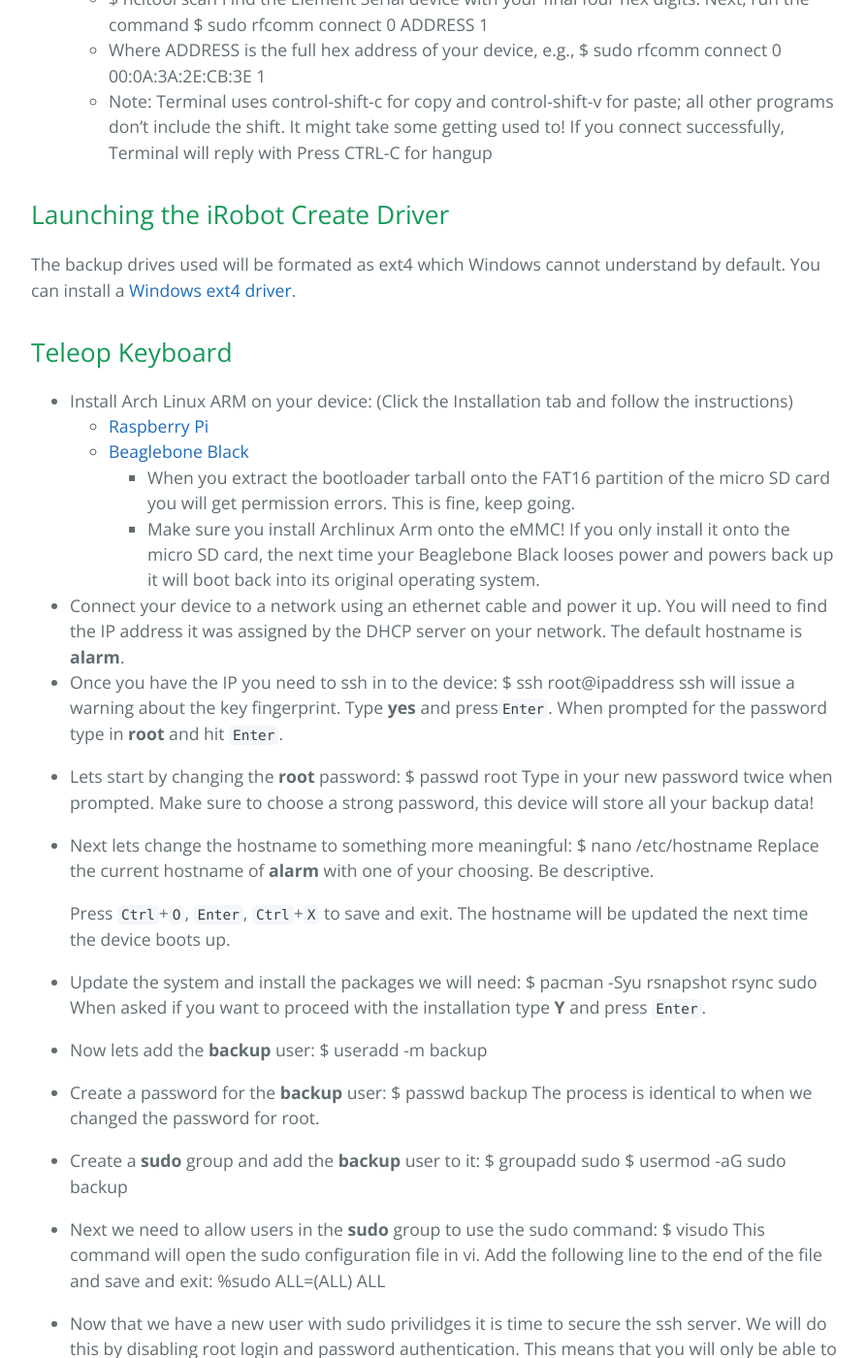
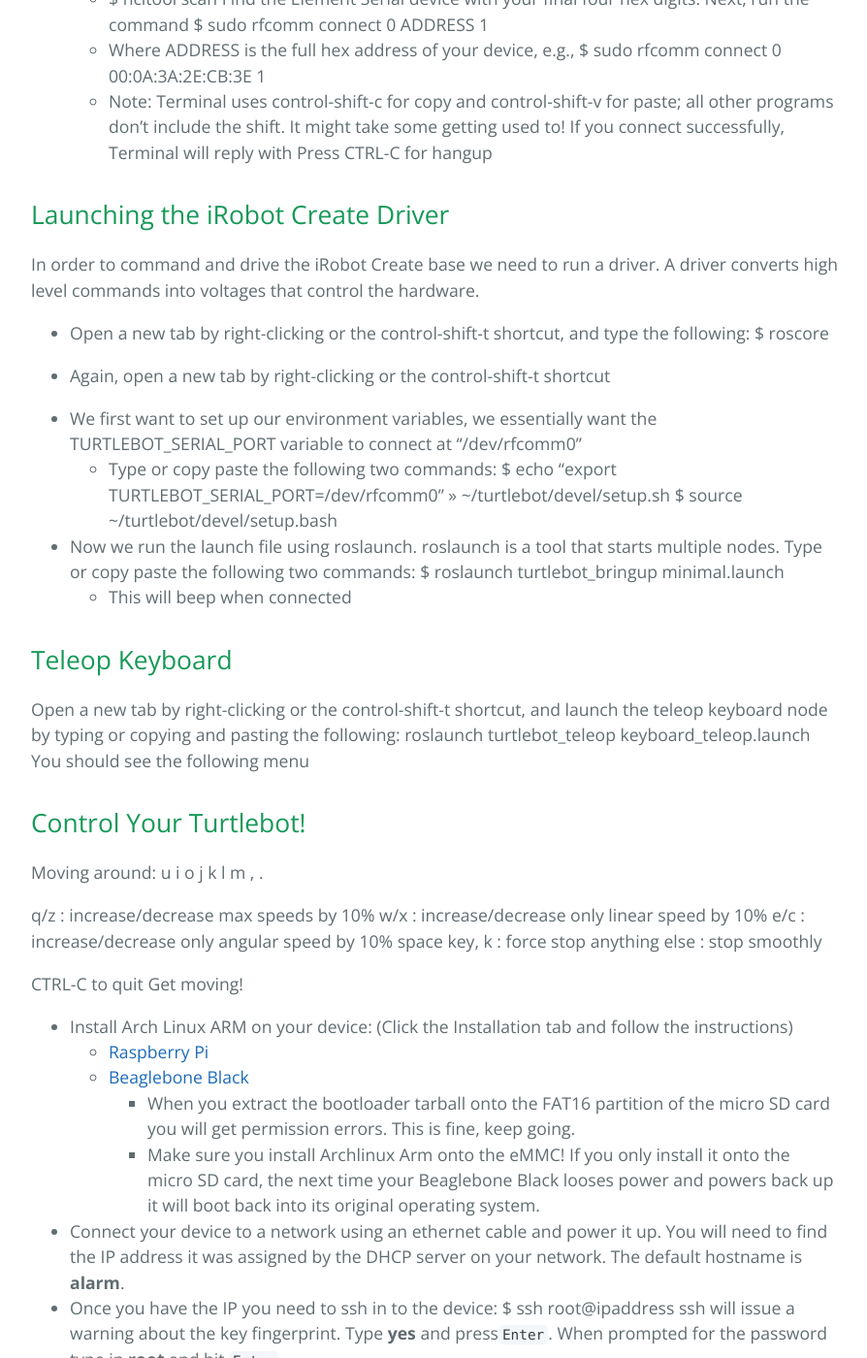
Before and after one commit to gcc-robotics/robot-motion-planning-labs, a Jekyll site: the page built from _posts/2014-07-01-lab1-why-marek-is-awesome.md, in a window 1280 px wide and 1400 px high, scrolled down 2131 px. Shown: the whole window at 97% size, without its empty margins (192-1086 px from the left). Built offline with Jekyll 4.4.1, drawn with Linux system fonts in a browser that asks for light colours; the repository's description, which GitHub fills in, is left out.

Commit message:
Lab 1 edit

```diff
--- a/_posts/2014-07-01-lab1-why-marek-is-awesome.md
+++ b/_posts/2014-07-01-lab1-why-marek-is-awesome.md
@@ -67,10 +67,47 @@
 
 Launching the iRobot Create Driver
 --------------
-The backup drives used will be formated as ext4 which Windows cannot understand by default. You can install a  [Windows ext4 driver][win-ext4-driver].
+
+In order to command and drive the iRobot Create base we need to run a driver. A driver converts high level commands into voltages that control the hardware.
+
+* Open a new tab by right-clicking or the control-shift-t shortcut, and type the following:
+    $ roscore
+
+* Again, open a new tab by right-clicking or the control-shift-t shortcut
+
+* We first want to set up our environment variables, we essentially want the TURTLEBOT_SERIAL_PORT variable to connect at “/dev/rfcomm0”
+  * Type or copy paste the following two commands:
+    $ echo "export TURTLEBOT_SERIAL_PORT=/dev/rfcomm0" >> ~/turtlebot/devel/setup.sh
+    $ source ~/turtlebot/devel/setup.bash
+
+* Now we run the launch file using roslaunch. roslaunch is a tool that starts multiple nodes. Type or copy paste the following two commands:
+    $ roslaunch turtlebot_bringup minimal.launch
+  * This will beep when connected
+
 
 Teleop Keyboard
 -----------
+
+Open a new tab by right-clicking or the control-shift-t shortcut, and launch the teleop keyboard node by typing or copying and pasting the following:
+roslaunch turtlebot_teleop keyboard_teleop.launch
+ You should see the following menu
+
+Control Your Turtlebot!
+---------------------------
+Moving around:
+   u    i    o
+   j    k    l
+   m    ,    .
+
+q/z : increase/decrease max speeds by 10%
+w/x : increase/decrease only linear speed by 10%
+e/c : increase/decrease only angular speed by 10%
+space key, k : force stop
+anything else : stop smoothly
+
+CTRL-C to quit
+Get moving!
+
 
 * Install Arch Linux ARM on your device: (Click the Installation tab and follow the instructions)
   * [Raspberry Pi][raspberry-pi-archlinux]
```
